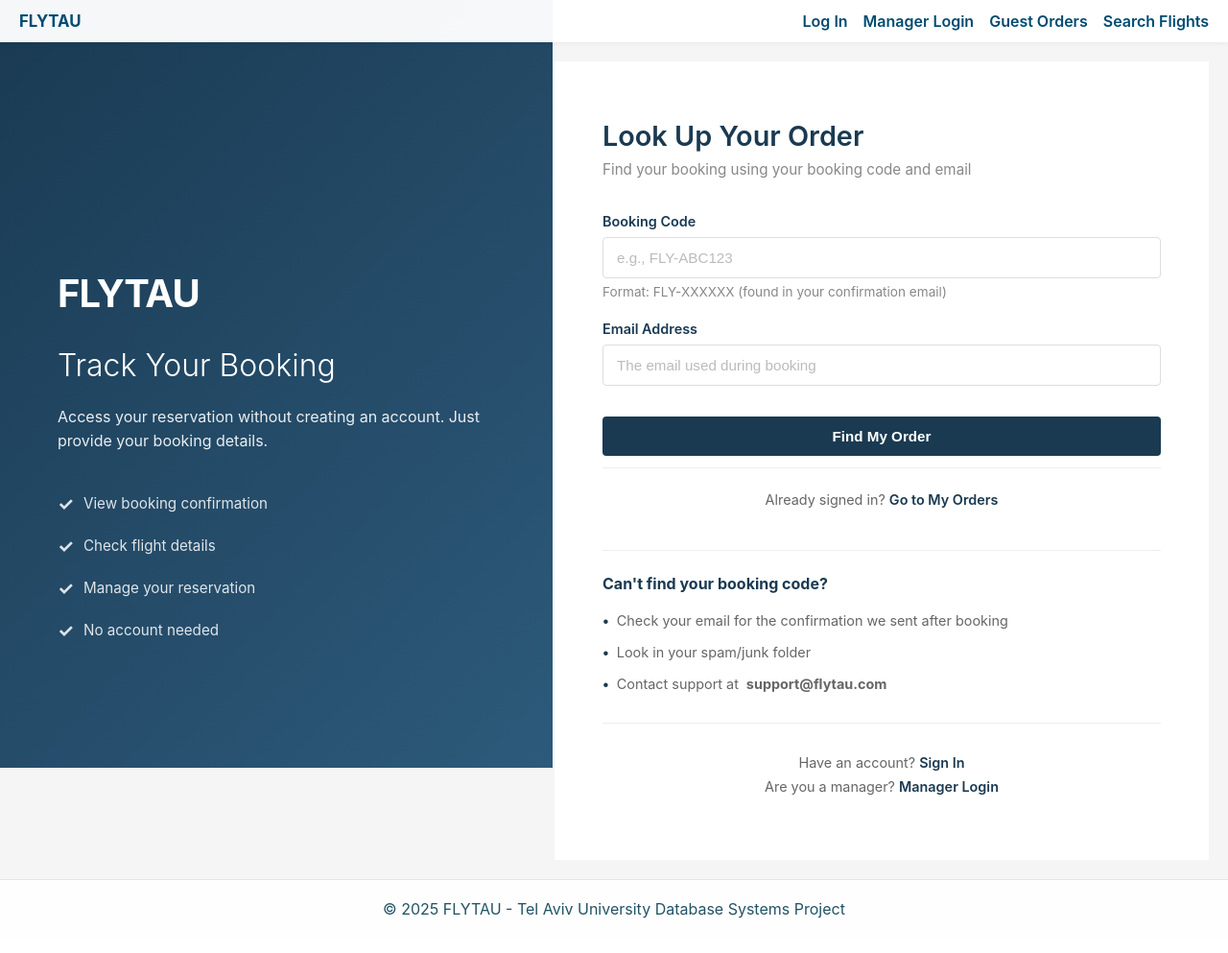
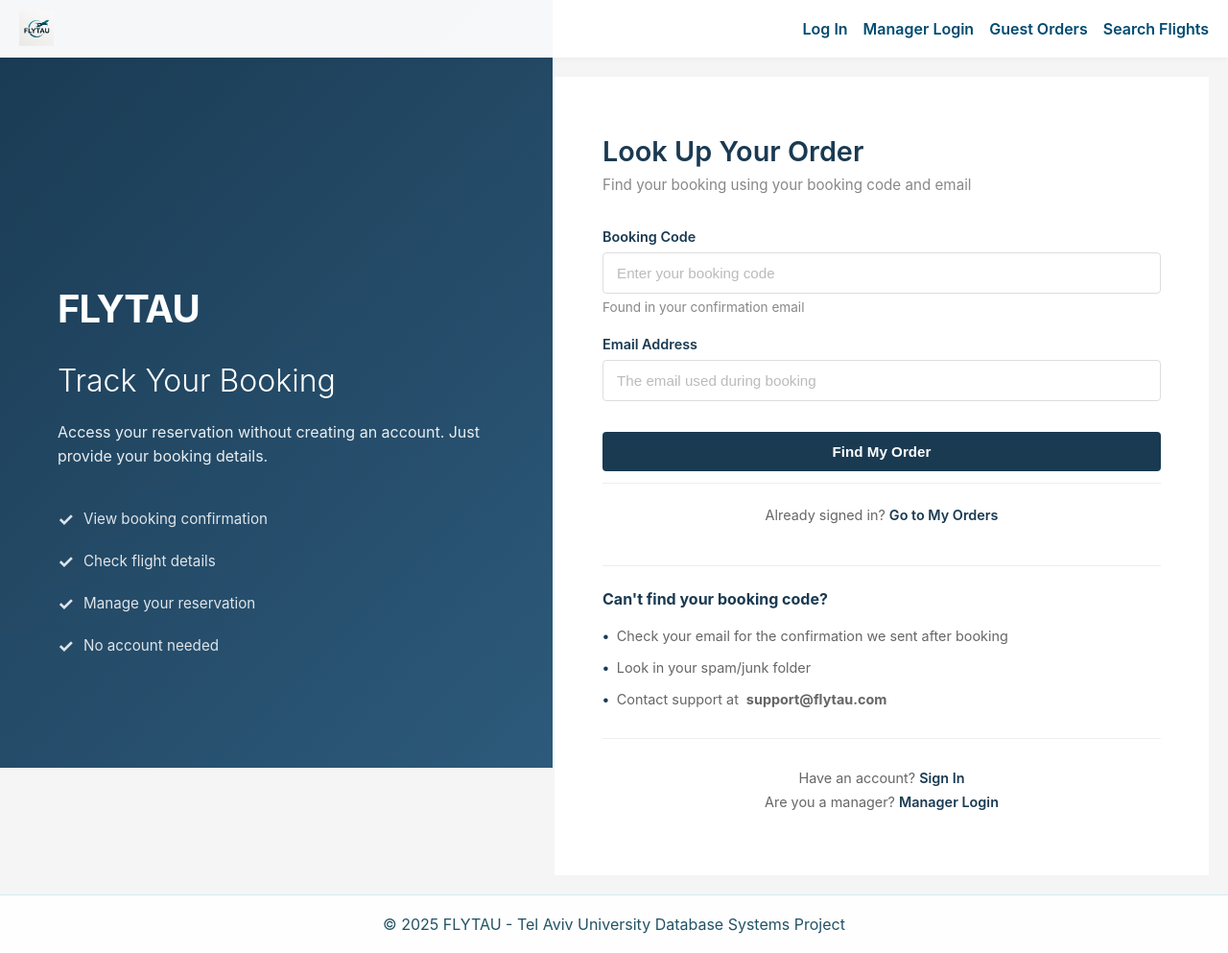
Before and after one commit to tomerbd007/FlyTAUProject, a Flask app: page /guest/lookup in a window 1280 px wide. Shown: the whole page at 96% size. Before the commit the page ends 957 px from the top, so only its background shows below. Run offline with Flask 3, Linux system fonts and the light colour scheme.

Commit message:
gfdgfdsgfdgs

```diff
--- a/app/templates/auth/manager_login.html
+++ b/app/templates/auth/manager_login.html
@@ -292,7 +292,7 @@
 
             <form method="POST" action="{{ url_for('admin_login') }}" class="auth-form">
                 <div class="form-group">
-                    <label for="employee_code">Employee Code</label>
+                    <label for="employee_code">Employee Id</label>
                     <input type="text"
                            id="employee_code"
                            name="employee_code"
--- a/app/templates/base.html
+++ b/app/templates/base.html
@@ -27,7 +27,8 @@
             top: 0;
             z-index: 50;
         }
-        .top-nav .brand { font-weight: 700; color: #004b71; font-size: 1.05rem; text-decoration: none; }
+        .top-nav .brand { font-weight: 700; color: #004b71; font-size: 1.05rem; text-decoration: none; display: flex; align-items: center; }
+        .top-nav .brand img { height: 36px; width: auto; }
         .top-nav .links { display:flex; gap:16px; align-items:center; flex-wrap: wrap; }
         .top-nav a { color: #004b71; text-decoration: none; font-weight: 600; }
 
@@ -65,7 +66,7 @@
 </head>
 <body>
     <nav class="top-nav" aria-label="Main navigation">
-        <a class="brand" href="{{ url_for('index') }}">FLYTAU</a>
+        <a class="brand" href="{{ url_for('index') }}"><img src="{{ url_for('static', filename='img/logo.png') }}" alt="FLYTAU"></a>
         <div class="links" role="navigation">
             {% if session.get('role') == 'customer' %}
                 {# Logged in as customer #}
--- a/app/templates/orders/guest_lookup.html
+++ b/app/templates/orders/guest_lookup.html
@@ -320,11 +320,9 @@
                            id="booking_code"
                            name="booking_code"
                            required
-                           placeholder="e.g., FLY-ABC123"
-                           pattern="FLY-[A-Z0-9]{6}"
-                           title="Booking code format: FLY- followed by 6 characters"
+                           placeholder="Enter your booking code"
                            value="{{ request.form.get('booking_code', '') }}">
-                    <small class="form-hint">Format: FLY-XXXXXX (found in your confirmation email)</small>
+                    <small class="form-hint">Found in your confirmation email</small>
                 </div>
 
                 <div class="form-group">
```
Also changed, not shown: README.md, app/static/img/logo.png (added).
